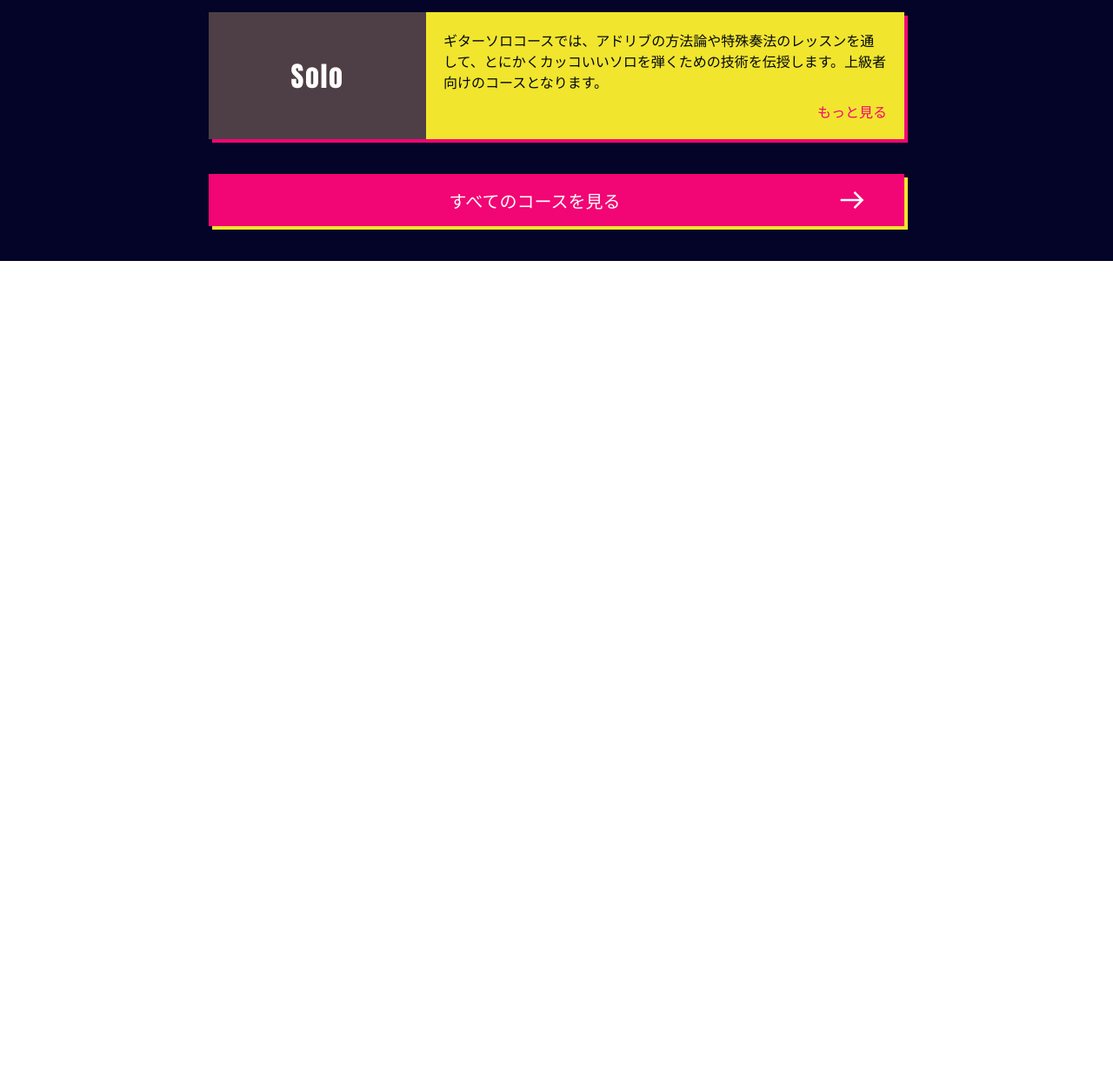
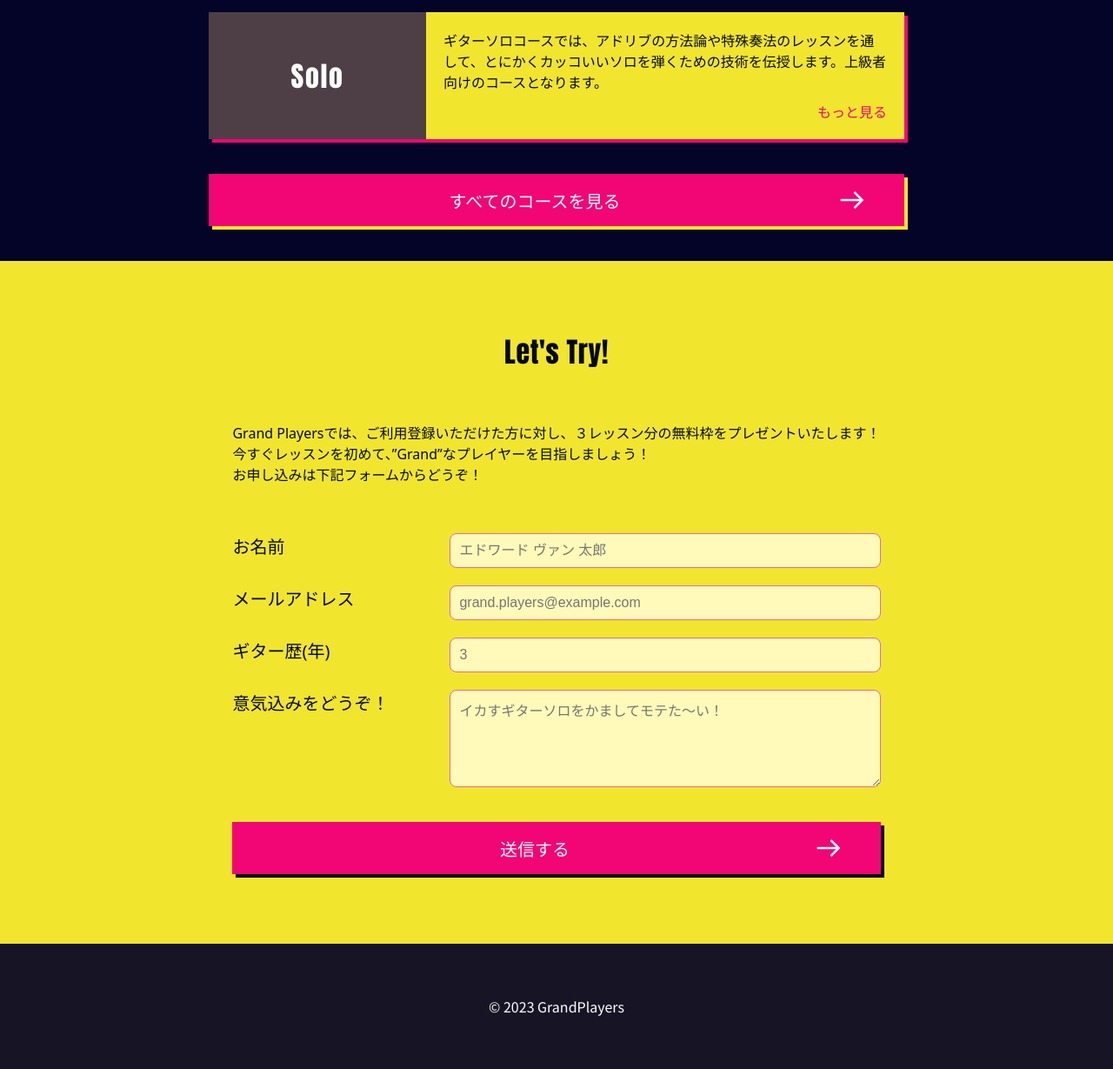
Before and after one commit to toma0705/frontend-basic-site3, a plain HTML site: page index.html in a window 1280 px wide. Shown: the part 1662-2891 px from the top of the page at 87% size. Before the commit the page ends 1962 px from the top, so only its background shows below. Drawn offline with Linux system fonts and the light colour scheme; grey boxes are pictures that could not be loaded.

Commit message:
signupとfoterの作成

```diff
--- a/index.html
+++ b/index.html
@@ -115,5 +115,80 @@
         </a>
       </div>
     </section>
+
+    <section id="application" class="application">
+      <div class="container application-container">
+        <h2 class="section-head application-section-head">Let's Try!</h2>
+        <p class="application-section-body">
+          Grand
+          Playersでは、ご利用登録いただけた方に対し、３レッスン分の無料枠をプレゼントいたします！<br />
+          今すぐレッスンを初めて、”Grand”なプレイヤーを目指しましょう！<br />
+          お申し込みは下記フォームからどうぞ！
+        </p>
+        <form class="application-form" action="">
+          <div class="application-input-container">
+            <div class="toma">
+              <label class="application-label" for="username">お名前</label
+              ><input
+                class="application-input"
+                type="text"
+                id="username"
+                name="username"
+                placeholder="エドワード ヴァン 太郎"
+              />
+            </div>
+
+            <div class="toma">
+              <label class="application-label" for="email">メールアドレス</label
+              ><input
+                class="application-input"
+                type="email"
+                id="email"
+                name="email"
+                placeholder="grand.players@example.com"
+              />
+            </div>
+
+            <div class="toma">
+              <label class="application-label" for="guitar-experience"
+                >ギター歴(年)</label
+              ><input
+                class="application-input"
+                type="number"
+                id="guitar-experience"
+                name="guitar-experience"
+                placeholder="3"
+                min="0"
+              />
+            </div>
+
+            <div class="toma">
+              <label class="application-label" for="ambition"
+                >意気込みをどうぞ！</label
+              ><textarea
+                class="application-textarea"
+                name="ambition"
+                id="ambition"
+                placeholder="イカすギターソロをかましてモテた～い！"
+                rows="5"
+              ></textarea>
+            </div>
+          </div>
+          <button class="big-button application-big-button">
+            <div class="big-button-label">送信する</div>
+            <div class="big-button-icon">
+              <img
+                class="big-button-icon-img"
+                src="./img/arrow-right.svg"
+                alt="more"
+              />
+            </div>
+          </button>
+        </form>
+      </div>
+    </section>
+    <footer class="footer">
+      <div class="footer-copyright">&copy; 2023 GrandPlayers</div>
+    </footer>
   </body>
 </html>
--- a/style.css
+++ b/style.css
@@ -388,3 +388,155 @@ img {
     font-size: 14px;
   }
 }
+
+/*Signup*/
+
+.application {
+  background: var(--color-accent-yellow);
+  padding: 80px 0;
+  display: flex;
+  justify-content: center;
+}
+
+.application-container {
+  display: grid;
+  gap: 40px;
+  margin: 0 40px;
+  max-width: 800px;
+}
+
+.application-section-head {
+  color: var(--color-black);
+  margin: 0;
+  font-size: 32px;
+  text-align: center;
+  font-weight: 400;
+  font-family: Anton;
+  letter-spacing: 0.64px;
+  word-wrap: break-word;
+}
+
+.application-section-body {
+  color: var(--color-black);
+  font-family: var(--font-family-body);
+  font-family: Noto Sans;
+  font-weight: 400;
+  word-wrap: break-word;
+}
+
+.application-form {
+  width: 100%;
+  display: grid;
+  row-gap: 40px;
+}
+
+.application-input-container {
+  width: 100%;
+  display: grid;
+  row-gap: 20px;
+}
+
+.toma {
+  display: flex;
+}
+
+.application-label {
+  display: flex;
+  width: 250px;
+  font-size: 20px;
+  color: var(--color-black);
+  font-family: Noto Sans;
+  font-weight: 400;
+  word-wrap: break-word;
+}
+
+.application-input,
+.application-textarea {
+  background: var(--color-form-background-yellow);
+  border: 1px solid var(--color-form-border-red);
+  color: var(--color-black);
+  font-size: 16px;
+  padding: 10px;
+  border-radius: 8px;
+  flex-grow: 1;
+  font-weight: 400;
+  word-wrap: break-word;
+}
+
+.input::placeholder {
+  color: var(--color-form-placeholder-gray);
+}
+
+.textarea::placeholder {
+  color: var(--color-form-placeholder-gray);
+}
+
+.application-big-button {
+  background-color: var(--color-accent-red);
+  box-shadow: 4px 4px 0 var(--color-black);
+  transition-duration: 0.3s;
+  display: flex;
+  justify-content: center;
+  align-items: center;
+  border: 0;
+  gap: 10px;
+  padding: 0 40px;
+  height: 60px;
+}
+
+.application-big-button:hover {
+  background-color: var(--color-button-hover-red);
+  box-shadow: 12px 12px 2px var(--color-black);
+}
+
+.big-button-label {
+  flex-grow: 1;
+  font-size: 20px;
+  font-weight: 400;
+  color: var(--color-white);
+  font-family: var(--font-family-body);
+  font-weight: 400;
+  word-wrap: break-word;
+}
+
+@media (max-width: 750px) {
+  .application-input-container {
+    grid-template-columns: 1fr;
+    row-gap: 10px;
+  }
+
+  .application-input-container > label {
+    font-size: 16px;
+  }
+
+  .application-input,
+  .application-textarea {
+    font-size: 12px;
+    padding: 8px;
+  }
+
+  .toma {
+    display: grid;
+    gap: 5px;
+  }
+}
+
+/* フッター */
+.footer {
+  background: var(--color-background-black);
+  padding: 60px 0;
+  display: flex;
+  flex-direction: column;
+  align-items: center;
+}
+
+.footer-copyright {
+  font-size: 16px;
+  color: var(--color-white);
+}
+
+@media (max-width: 750px) {
+  .footer {
+    padding: 40px 0;
+  }
+}
```
